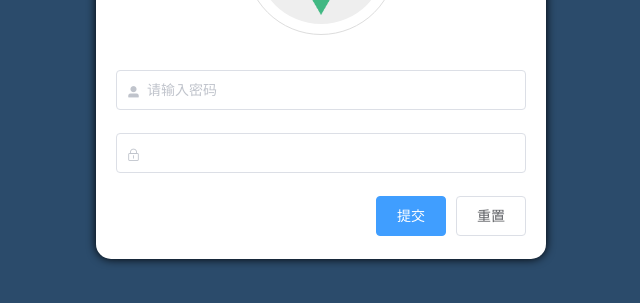
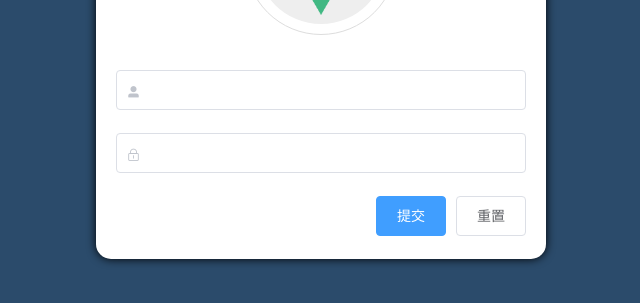
Before and after one commit to jiujiuwo/vue_shop, a Vue app: page /#/login in a window 1280 px wide. Shown: the part 291-594 px from the top of the page, without its empty margins (319-959 px from the left). Built offline with nearby package versions, Linux system fonts and the light colour scheme.

Commit message:
学习element ui组件的数据验证及表单重置方法

```diff
--- a/src/components/Login.vue
+++ b/src/components/Login.vue
@@ -6,15 +6,19 @@
         <img src="../assets/logo.png" />
       </div>
       <!-- 登录表单区域 -->
-      <el-form class="login_login_form" v-model="loginForm">
-        <el-form-item>
+      <el-form
+        class="login_login_form"
+        :model="loginForm"
+        :rules="loginLoginFormRules"
+        ref="loginLoginFormRef"
+      >
+        <el-form-item prop="userName">
           <el-input
             prefix-icon="el-icon-user-solid"
-            placeholder="请输入密码"
             v-model="loginForm.userName"
           ></el-input>
         </el-form-item>
-        <el-form-item>
+        <el-form-item prop="password">
           <el-input
             prefix-icon="el-icon-lock"
             type="password"
@@ -23,7 +27,7 @@
         </el-form-item>
         <el-form-item class="login_form_btn">
           <el-button type="primary">提交</el-button>
-          <el-button>重置</el-button>
+          <el-button @click="resetForm">重置</el-button>
         </el-form-item>
       </el-form>
     </div>
@@ -35,10 +39,29 @@ export default {
   name: 'Login',
   data() {
     return {
+      // 表单数据绑定对象
       loginForm: {
         userName: '',
         password: ''
+      },
+      // 表单验证规则对象
+      loginLoginFormRules: {
+        userName: [
+          { required: true, message: '请输入用户名', trigger: 'blur' },
+          { min: 6, max: 20, message: '长度在 6 到 20 个字符', trigger: 'blur' }
+        ],
+        password: [
+          { required: true, message: '请输入密码', trigger: 'blur' },
+          { min: 6, max: 25, message: '长度在 6 到 25个字符', trigger: 'blur' }
+        ]
       }
+    }
+  },
+  methods: {
+    // 重置表单数据
+    resetForm() {
+      this.$refs.loginLoginFormRef.resetFields()
+      console.info(this)
     }
   }
 }
```
